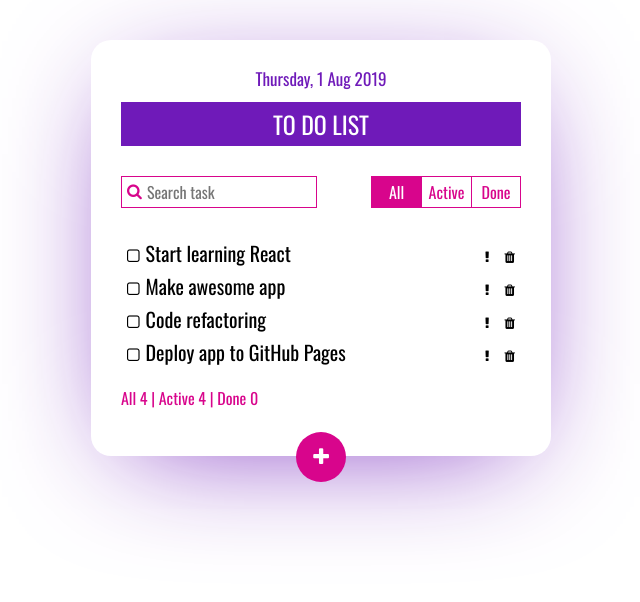
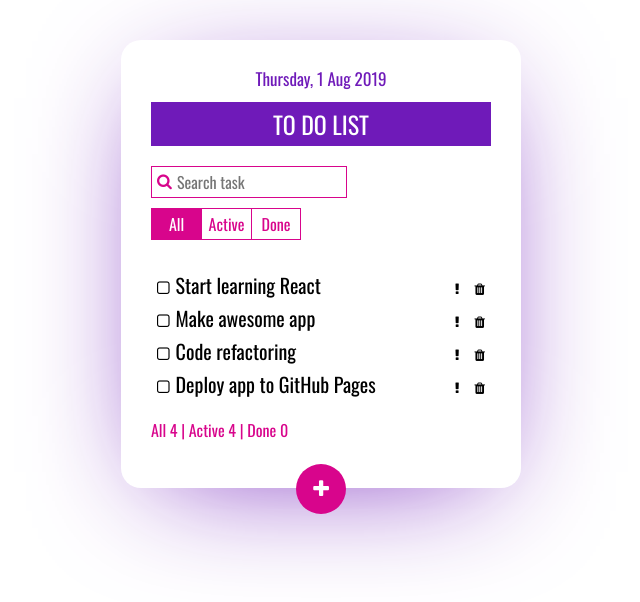
Before and after one commit to odyksa/TodoList-v-2, a React (Create React App) app: page / in a window 1280 px wide. Shown: the top 602 px of the page, without its empty margins (319-959 px from the left). Built offline with nearby package versions, Linux system fonts and the light colour scheme.

Commit message:
bugs fixing

```diff
--- a/src/App.css
+++ b/src/App.css
@@ -1,6 +1,6 @@
 .app {
     width: 100%;
-    width: 400px;
+    max-width: 400px;
     margin: 40px auto;
     border-radius: 20px;
     padding: 30px;
@@ -8,11 +8,13 @@
     font-family: Oswald, Arial, Helvetica, sans-serif;
     position: relative;
     box-shadow: 0px 21px 120px -37px rgba(111,26,185,0.94);
+    box-sizing: border-box;
 }
 
 .app-panel {
     display: flex;
     justify-content: space-between;
+    flex-wrap: wrap;
     align-items: center;
     margin-top: 20px;
 }
--- a/src/components/PopUp/PopUp.css
+++ b/src/components/PopUp/PopUp.css
@@ -1,5 +1,8 @@
 .popup {
     position: fixed;
+    display: flex;
+    align-items: center;
+    justify-content: center;
     width: 100%;
     height: 100%;
     top: 0;
@@ -12,13 +15,11 @@
 
 .popup-inner {
     position: absolute;
-    left: 25%;
-    right: 25%;
+    width: 50%;
+    max-width: 400px;
     top: 25%;
-    margin: auto;
     border-radius: 20px;
     background: #ffffff;
-    width: 400px;
     padding: 40px 50px;
     animation: fadeIn 0.3s ease-out;
 }
```
